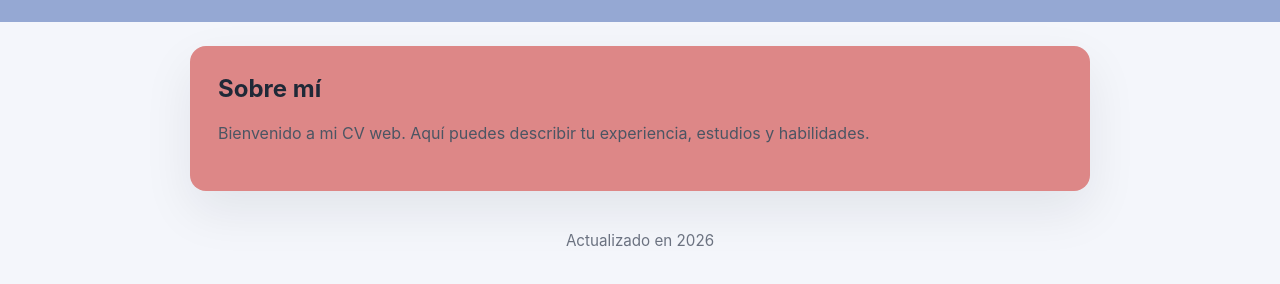
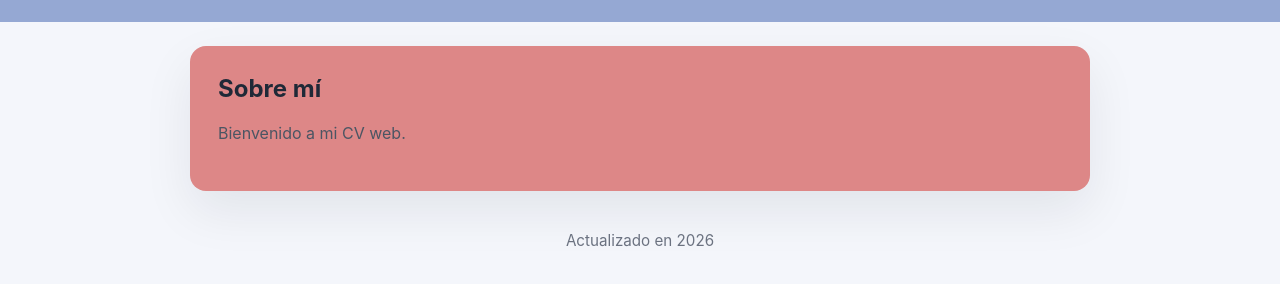
Before and after one commit to Mahatmaemma/MiCVWeb, a plain HTML site: page index.html in a window 1280 px wide. Shown: the part 134-418 px from the top of the page. Drawn offline with Linux system fonts and the light colour scheme.

Commit message:
arreglos para que arranque

```diff
--- a/index.html
+++ b/index.html
@@ -17,7 +17,7 @@
         <main>
             <section>
                 <h2>Sobre mí</h2>
-                <p>Bienvenido a mi CV web. Aquí puedes describir tu experiencia, estudios y habilidades.</p>
+                <p>Bienvenido a mi CV web.</p>
             </section>
         </main>
         <script src="script.js"></script>
```
